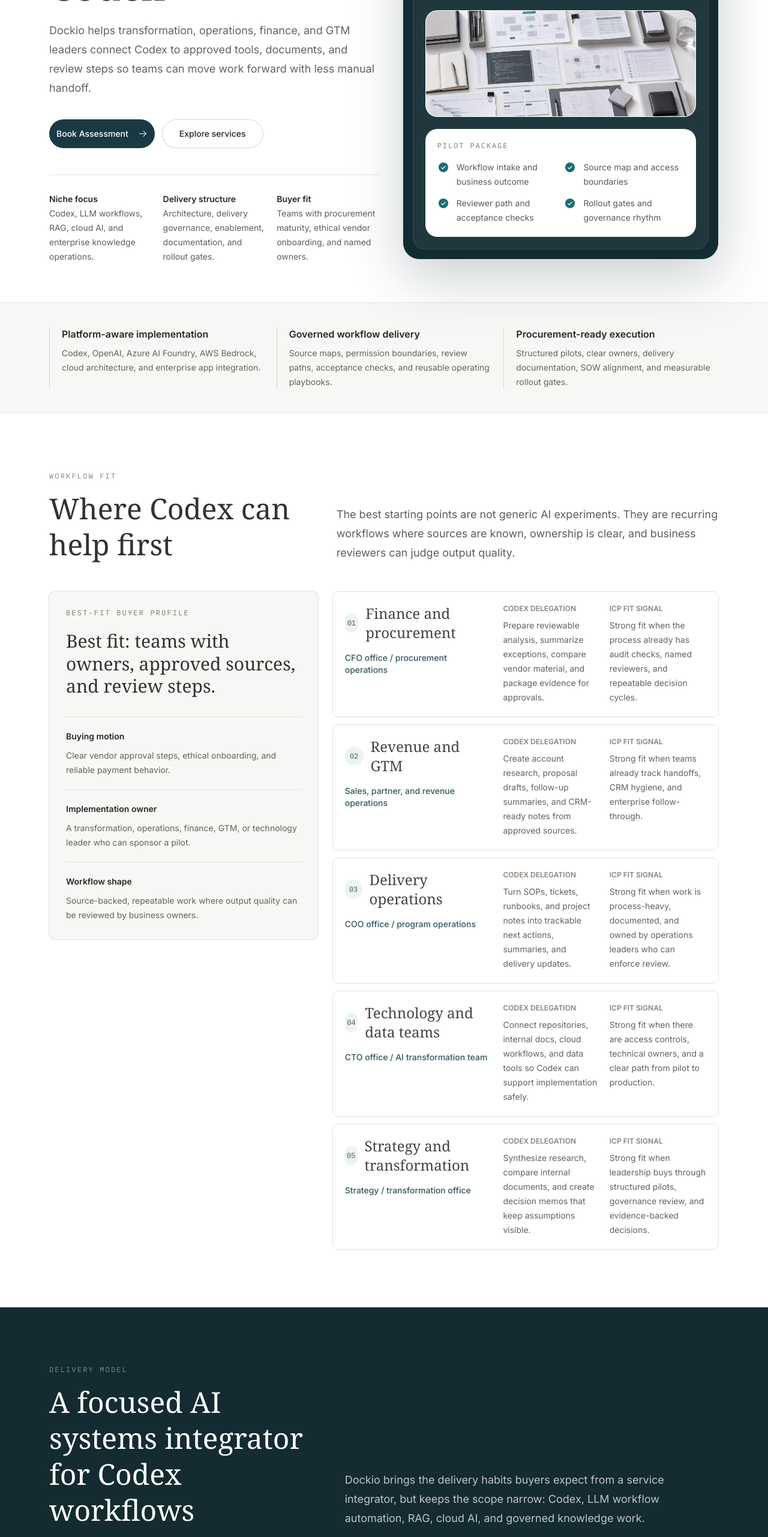
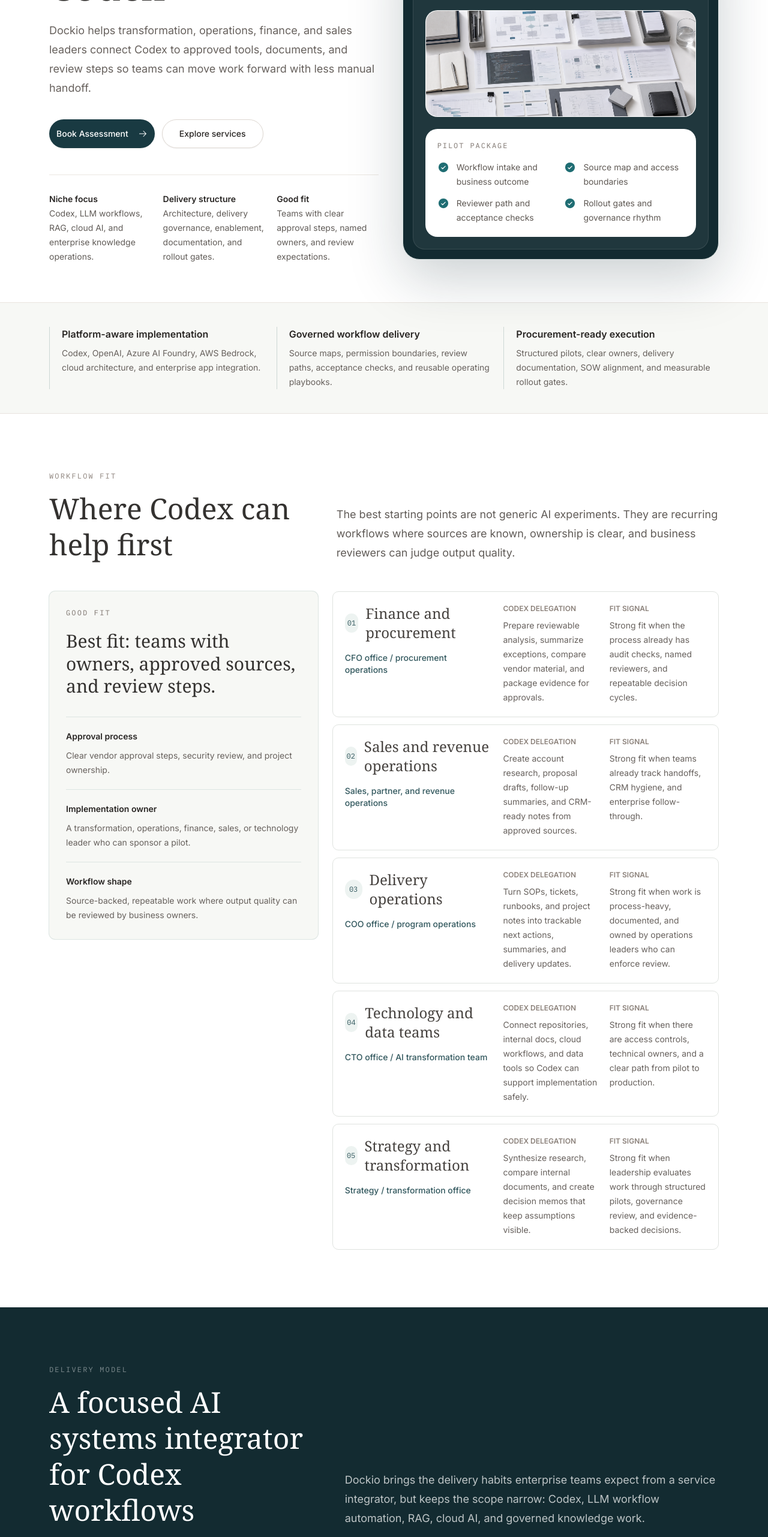
Before and after one commit to SankalpMore/sankalpmore.github.io, a React (Vite) app: page / in a window 1280 px wide. Shown: the part 234-2797 px from the top of the page at 60% size. Built offline with nearby package versions, Linux system fonts and the light colour scheme.

Commit message:
Remove internal ICP wording from site copy

```diff
--- a/src/components/AllPages.tsx
+++ b/src/components/AllPages.tsx
@@ -39,7 +39,7 @@
       signal: 'Strong fit when the process already has audit checks, named reviewers, and repeatable decision cycles.',
     },
     {
-      title: 'Revenue and GTM',
+      title: 'Sales and revenue operations',
       owner: 'Sales, partner, and revenue operations',
       body: 'Create account research, proposal drafts, follow-up summaries, and CRM-ready notes from approved sources.',
       signal: 'Strong fit when teams already track handoffs, CRM hygiene, and enterprise follow-through.',
@@ -60,7 +60,7 @@
       title: 'Strategy and transformation',
       owner: 'Strategy / transformation office',
       body: 'Synthesize research, compare internal documents, and create decision memos that keep assumptions visible.',
-      signal: 'Strong fit when leadership buys through structured pilots, governance review, and evidence-backed decisions.',
+      signal: 'Strong fit when leadership evaluates work through structured pilots, governance review, and evidence-backed decisions.',
     },
   ]
 
@@ -106,7 +106,7 @@
               Work faster with Codex
             </h1>
             <p className="mt-7 max-w-2xl text-base leading-8 text-[#67615d] sm:text-lg">
-              Dockio helps transformation, operations, finance, and GTM leaders connect Codex to approved
+              Dockio helps transformation, operations, finance, and sales leaders connect Codex to approved
               tools, documents, and review steps so teams can move work forward with less manual handoff.
             </p>
             <div className="mt-9 flex flex-col gap-3 sm:flex-row">
@@ -134,8 +134,8 @@
                 Architecture, delivery governance, enablement, documentation, and rollout gates.
               </p>
               <p>
-                <span className="block font-semibold text-[#282523]">Buyer fit</span>
-                Teams with procurement maturity, ethical vendor onboarding, and named owners.
+                <span className="block font-semibold text-[#282523]">Good fit</span>
+                Teams with clear approval steps, named owners, and review expectations.
               </p>
             </div>
           </div>
@@ -211,14 +211,14 @@
 
           <div className="mt-12 grid gap-6 lg:grid-cols-[0.82fr_1.18fr] lg:items-start">
             <div className="rounded-md bg-[#f7f8f5] p-7 ring-1 ring-[#dde5e2] lg:sticky lg:top-28">
-              <p className="font-mono text-xs uppercase tracking-[0.18em] text-[#7d746e]">Best-fit buyer profile</p>
+              <p className="font-mono text-xs uppercase tracking-[0.18em] text-[#7d746e]">Good fit</p>
               <h3 className="mt-5 font-serif text-3xl font-normal leading-tight text-[#343230]">
                 Best fit: teams with owners, approved sources, and review steps.
               </h3>
               <div className="mt-8 space-y-5 text-sm leading-6 text-[#67615d]">
                 {[
-                  ['Buying motion', 'Clear vendor approval steps, ethical onboarding, and reliable payment behavior.'],
-                  ['Implementation owner', 'A transformation, operations, finance, GTM, or technology leader who can sponsor a pilot.'],
+                  ['Approval process', 'Clear vendor approval steps, security review, and project ownership.'],
+                  ['Implementation owner', 'A transformation, operations, finance, sales, or technology leader who can sponsor a pilot.'],
                   ['Workflow shape', 'Source-backed, repeatable work where output quality can be reviewed by business owners.'],
                 ].map(([label, text]) => (
                   <div key={label} className="border-t border-[#dde5e2] pt-5">
@@ -250,7 +250,7 @@
                       <p>{area.body}</p>
                     </div>
                     <div>
-                      <p className="mb-2 text-xs font-semibold uppercase text-[#8b817a]">ICP fit signal</p>
+                      <p className="mb-2 text-xs font-semibold uppercase text-[#8b817a]">Fit signal</p>
                       <p>{area.signal}</p>
                     </div>
                   </div>
@@ -274,7 +274,7 @@
               </h2>
             </div>
             <p className="max-w-2xl text-base leading-8 text-white/72 sm:text-lg">
-              Dockio brings the delivery habits buyers expect from a service integrator, but keeps the scope
+              Dockio brings the delivery habits enterprise teams expect from a service integrator, but keeps the scope
               narrow: Codex, LLM workflow automation, RAG, cloud AI, and governed knowledge work.
             </p>
           </div>
--- a/src/components/CapabilityDownload.tsx
+++ b/src/components/CapabilityDownload.tsx
@@ -27,8 +27,8 @@
 
 TARGET CLIENTS
 - Enterprise transformation leaders
-- Finance, operations, procurement, GTM, and technology owners
-- Organizations with mature vendor onboarding and clear review paths
+- Finance, operations, procurement, sales, and technology owners
+- Organizations with clear approval and review paths
 - Teams moving from AI experimentation to governed production workflows
 
 TECHNICAL EXPERTISE
@@ -46,7 +46,7 @@
 
 BEST-FIT WORKFLOWS
 - Finance and procurement analysis
-- Revenue and GTM research or follow-up preparation
+- Revenue and sales research or follow-up preparation
 - Delivery operations, SOPs, tickets, and runbooks
 - Technology and data team implementation support
 - Strategy and transformation decision memos
@@ -82,7 +82,7 @@
           </h3>
           <p className="text-sm leading-6 text-[#67615d]">
             Procurement-ready overview of Dockio's Codex implementation capabilities, engagement models,
-            governance standards, and best-fit workflow areas.
+            governance standards, and recommended workflow areas.
           </p>
           <div className="mt-4 grid gap-2 text-sm text-[#67615d] sm:grid-cols-2">
             {['SOW and MSA context', 'Architecture and data handling notes'].map((item) => (
```
